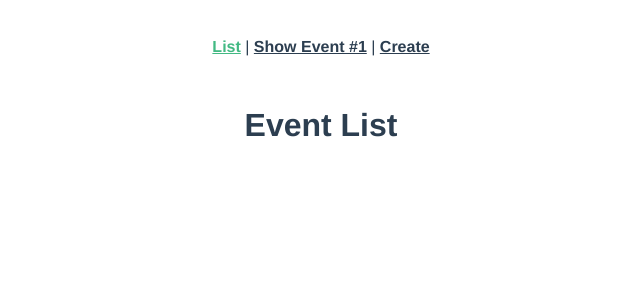
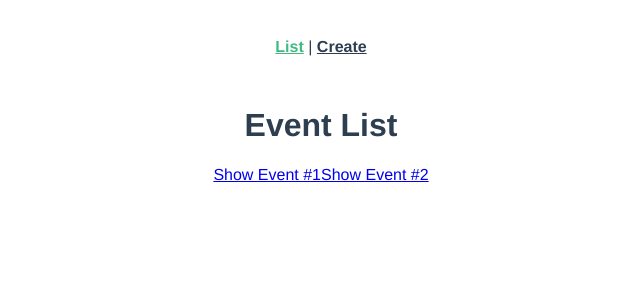
Before and after one commit to BbsonLin/real-workd-vue, a Vue app: page /event/1 in a window 1280 px wide. Shown: the top 300 px of the page, without its empty margins (319-959 px from the left). Built offline with nearby package versions, Linux system fonts and the light colour scheme.

Commit message:
feat: 5. Dynamic Routing & History Mode

```diff
--- a/package.json
+++ b/package.json
@@ -19,6 +19,7 @@
     "@vue/eslint-config-prettier": "^4.0.0",
     "babel-eslint": "^10.0.1",
     "eslint": "^5.8.0",
+    "eslint-plugin-prettier": "^3.0.0",
     "eslint-plugin-vue": "^5.0.0-0",
     "node-sass": "^4.9.0",
     "sass-loader": "^7.0.1",
--- a/src/App.vue
+++ b/src/App.vue
@@ -2,7 +2,6 @@
   <div id="app">
     <div id="nav">
       <router-link :to="{ name: 'event-list' }">List</router-link> |
-      <router-link :to="{ name: 'event-show' }">Show Event #1</router-link> |
       <router-link :to="{ name: 'event-create' }">Create</router-link>
     </div>
     <router-view />
--- a/src/router.js
+++ b/src/router.js
@@ -14,9 +14,10 @@
       component: EventList
     },
     {
-      path: '/event-show',
+      path: '/event/:id',
       name: 'event-show',
-      component: EventShow
+      component: EventShow,
+      props: true
     },
     {
       path: '/event-create',
--- a/src/views/EventList.vue
+++ b/src/views/EventList.vue
@@ -1,5 +1,13 @@
 <template>
-  <div><h1>Event List</h1></div>
+  <div>
+    <h1>Event List</h1>
+    <router-link :to="{ name: 'event-show', params: { id: 1 } }"
+      >Show Event #1</router-link
+    >
+    <router-link :to="{ name: 'event-show', params: { id: 2 } }"
+      >Show Event #2</router-link
+    >
+  </div>
 </template>
 
 <script>
--- a/src/views/EventShow.vue
+++ b/src/views/EventShow.vue
@@ -1,9 +1,18 @@
 <template>
-  <div><h1>EventShow</h1></div>
+  <div>
+    <h1>Showing event #{{ id }}</h1>
+  </div>
 </template>
 
 <script>
-export default {}
+export default {
+  props: {
+    id: {
+      type: Number,
+      required: true
+    }
+  }
+}
 </script>
 
 <style scoped></style>
```
Also changed, not shown: 1 other file (tests, documents, lock files or other folders).
